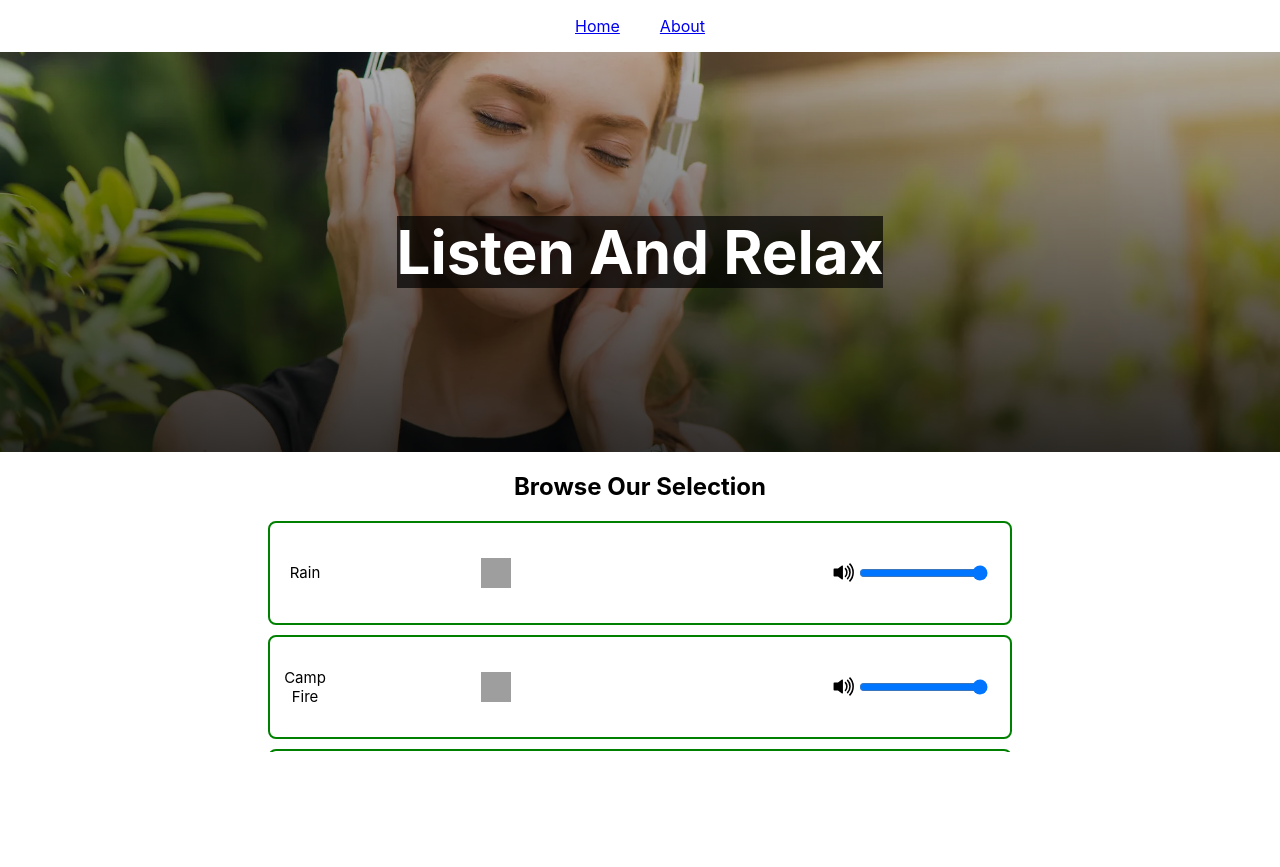
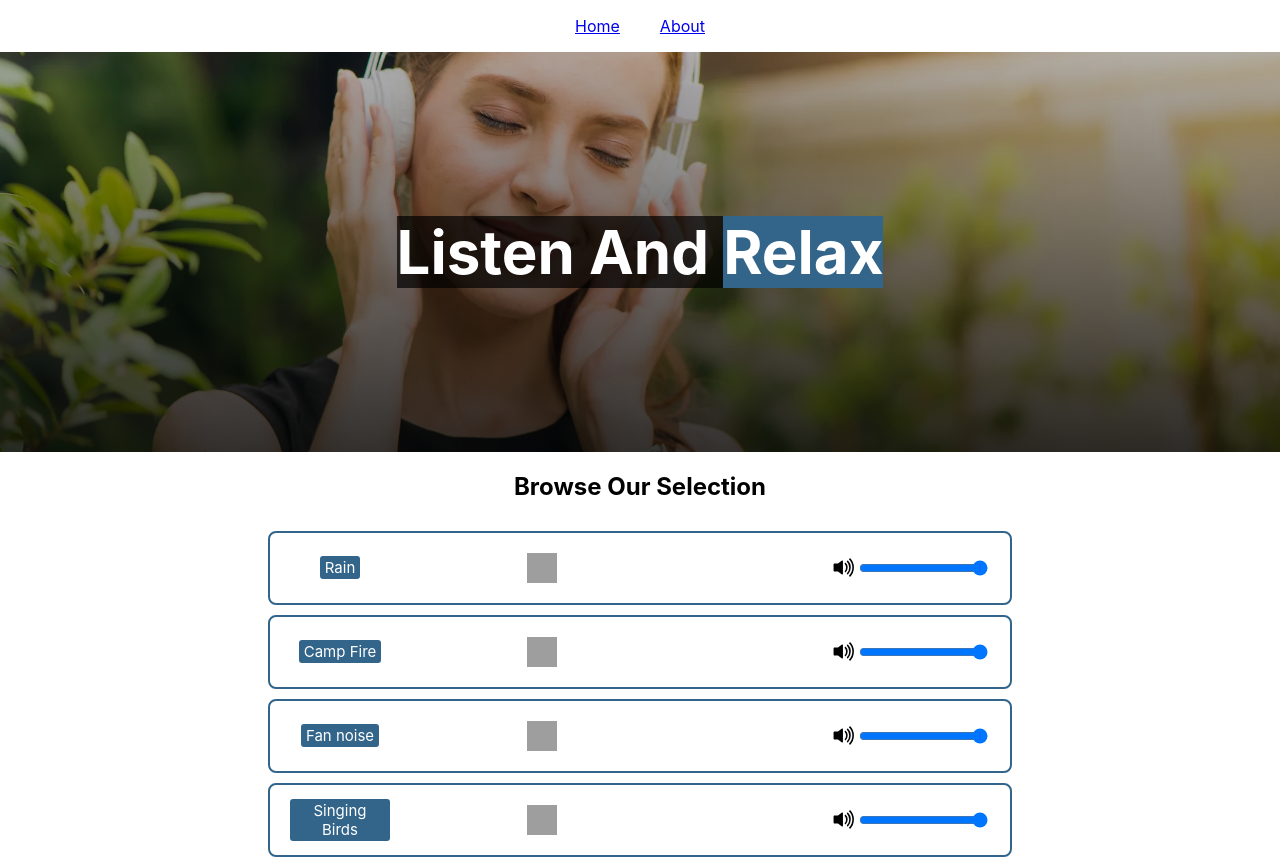
Before and after one commit to moudio/relax-sounds, a React (Create React App) app: page / in a window 1280 px wide. Before the commit the page ends 800 px from the top, so only its background shows below. Built offline with nearby package versions, Linux system fonts and the light colour scheme; grey boxes are pictures that could not be loaded.

Commit message:
change styling for Welcome Page

```diff
--- a/src/AudioPlayer/AudioPlayer.css
+++ b/src/AudioPlayer/AudioPlayer.css
@@ -3,8 +3,8 @@
   justify-content: space-between;
   max-width: 700px;
   margin: 10px auto;
-  border: 2px solid green;
-  height: 100px;
+  border: 2px solid #33658a;
+  height: 70px;
   align-items: center;
   border-radius: 8px;
   padding: 0 20px;
@@ -23,8 +23,16 @@
   align-items: center;
   justify-content: center;
   font-size: 15px;
-  width: 30px;
+  width: 100px;
   text-align: center;
+}
+
+.description span {
+  background-color: #33658a;
+  color: white;
+  display: inline-block;
+  padding: 2px 5px;
+  border-radius: 3px;
 }
 
 .AudioPlayer .play-icon,
--- a/src/AudioPlayer/AudioPlayer.js
+++ b/src/AudioPlayer/AudioPlayer.js
@@ -42,7 +42,7 @@ function AudioPlayer({ sound, description }) {
   return (
     <div className="AudioPlayer">
       <div className="description">
-        <p>{description}</p>
+        <span>{description}</span>
       </div>
       <div className="play-pause">
         <div
--- a/src/SoundList/SoundList.css
+++ b/src/SoundList/SoundList.css
@@ -3,5 +3,5 @@
   max-width: 800px;
   padding: 0 20px;
   margin: 0 auto;
-  max-height: 300px;
+  max-height: 400px;
 }
--- a/src/SoundList/SoundList.js
+++ b/src/SoundList/SoundList.js
@@ -8,7 +8,6 @@ import './SoundList.css';
 function SoundList() {
   return (
     <div className="SoundList">
-      <h2>Browse Our Selection</h2>
       <div className="rain audio-div">
         <AudioPlayer sound={Rain} description="Rain" />
       </div>
--- /dev/null
+++ b/src/Sounds/Sounds.css
@@ -0,0 +1,3 @@
+.Sounds {
+  margin-top: 20px;
+}
--- a/src/Sounds/Sounds.js
+++ b/src/Sounds/Sounds.js
@@ -1,9 +1,10 @@
 import React from 'react';
 import SoundList from '../SoundList/SoundList';
-
+import './Sounds.css';
 function Sounds() {
   return (
-    <div>
+    <div className="Sounds">
+      <h2>Browse Our Selection</h2>
       <SoundList />
     </div>
   );
--- a/src/Welcome/Welcome.css
+++ b/src/Welcome/Welcome.css
@@ -14,3 +14,7 @@
   font-size: 60px;
   color: white;
 }
+
+.hero-title .relax {
+  background-color: #33658a;
+}
--- a/src/Welcome/Welcome.js
+++ b/src/Welcome/Welcome.js
@@ -6,7 +6,9 @@ function Welcome() {
     <div className="welcome">
       <div className="hero">
         <div className="hero-content">
-          <h1 className="hero-title">Listen And Relax</h1>
+          <h1 className="hero-title">
+            Listen And <span className="relax">Relax</span>
+          </h1>
         </div>
       </div>
       <Sounds />
```
